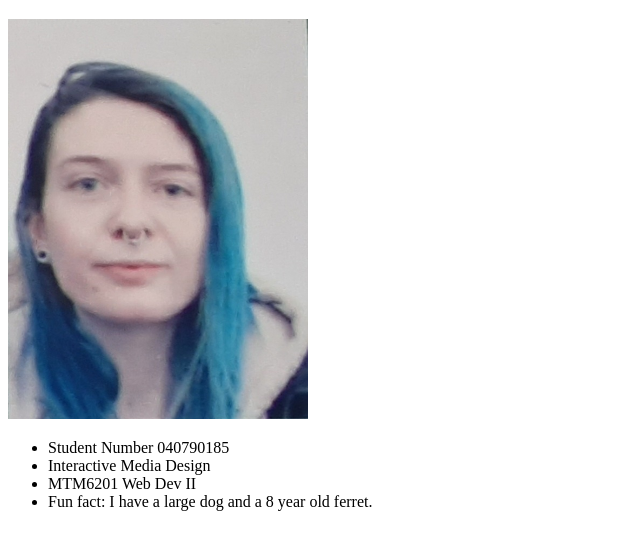
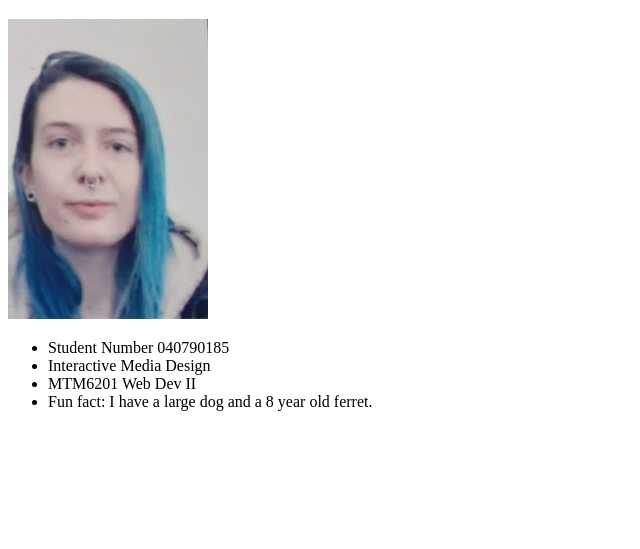
Before and after one commit to KrystalDickie/mtm6201-week1, a plain HTML site: page index.html in a window 1280 px wide. Shown: the part 61-610 px from the top of the page, without its empty margins (0-640 px from the left). Drawn offline with Linux system fonts and the light colour scheme.

Commit message:
img size changed

```diff
--- a/index.html
+++ b/index.html
@@ -13,7 +13,7 @@
 <body>
     <header>
         <h1>Krystal Dickie</h1>
-        <img src="img/krystal.jpg" alt="Girl" width="300" height="400">
+        <img src="img/krystal.jpg" alt="Girl" width="200" height="300">
     </header>
     <main>
         <ul>
```
